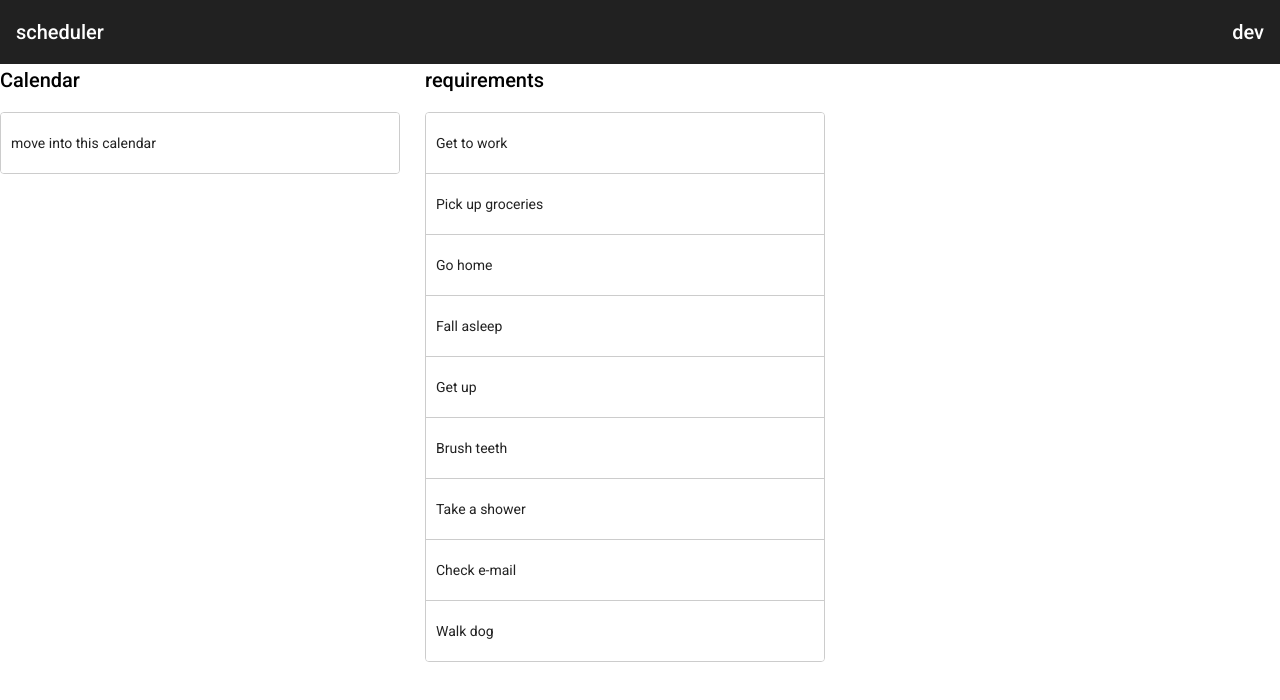
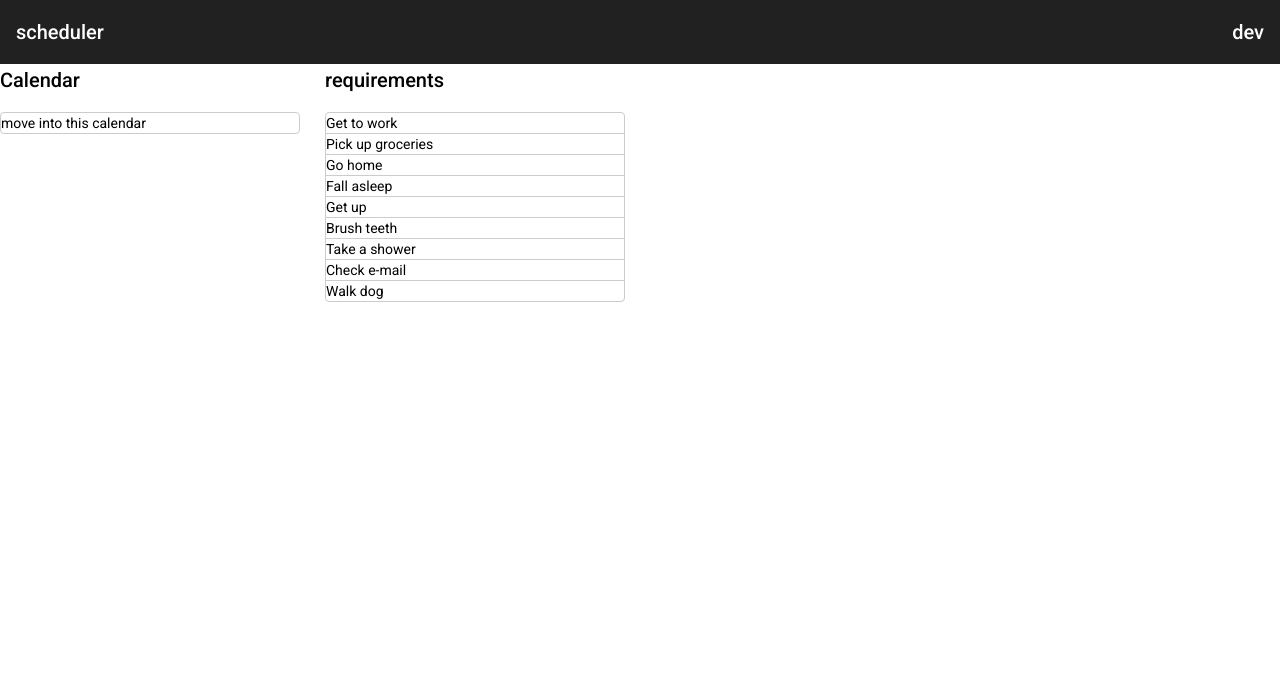
Before and after one commit to chapeI/soe, an Angular app: page / in a window 1280 px wide. Shown: the top 700 px of the page. Built offline with nearby package versions, Linux system fonts and the light colour scheme.

Commit message:
-scheduler.css removing some default css

```diff
--- a/src/app/scheduler/scheduler.component.css
+++ b/src/app/scheduler/scheduler.component.css
@@ -1,6 +1,5 @@
 .dragdrop-container {
-    width: 400px;
-    max-width: 100%;
+    width: 300px;
     margin: 0 25px 25px 0;
     display: inline-block;
     vertical-align: top;
@@ -8,25 +7,15 @@
 
   .dragdrop-list {
     border: solid 1px #ccc;
-    min-height: 60px;
-    background: white;
     border-radius: 4px;
-    overflow: hidden;
     display: block;
   }
 
   .dragdrop-box {
-    padding: 20px 10px;
     border-bottom: solid 1px #ccc;
-    color: rgba(0, 0, 0, 0.87);
     display: flex;
     flex-direction: row;
-    align-items: center;
-    justify-content: space-between;
-    box-sizing: border-box;
     cursor: move;
-    background: white;
-    font-size: 14px;
   }
 
   .cdk-drag-preview {
```
